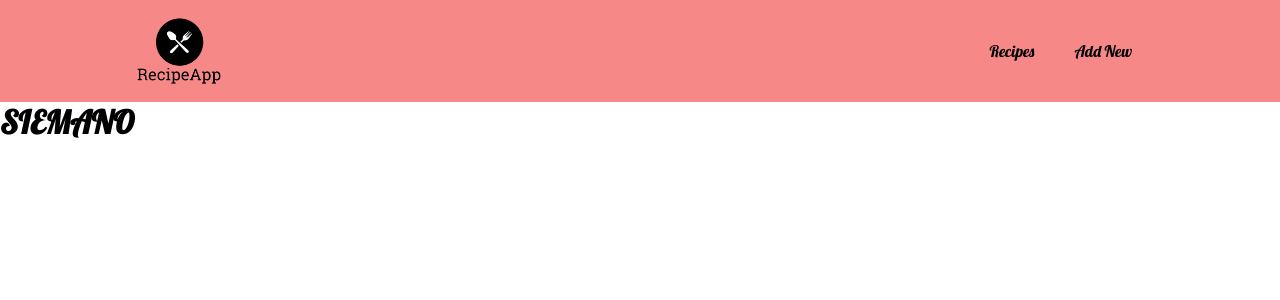
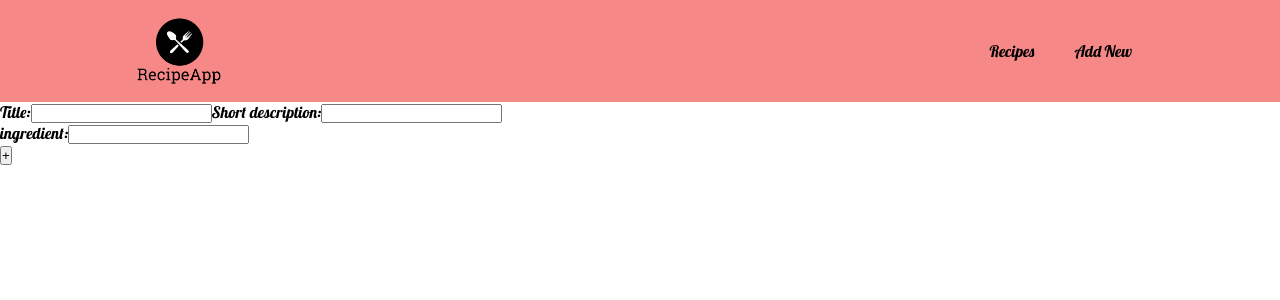
Before and after one commit to S-Furman/recipeApp, a React (Create React App) app: page /AddRecipe in a window 1280 px wide. Shown: the top 300 px of the page. Built offline with nearby package versions, Linux system fonts and the light colour scheme.

Commit message:
Redux config, newRecipeReducer added

```diff
--- a/package.json
+++ b/package.json
@@ -9,9 +9,11 @@
     "classnames": "^2.2.6",
     "react": "^17.0.2",
     "react-dom": "^17.0.2",
+    "react-redux": "^7.2.3",
     "react-router": "^5.2.0",
     "react-router-dom": "^5.2.0",
     "react-scripts": "4.0.3",
+    "redux": "^4.0.5",
     "web-vitals": "^1.1.1"
   },
   "scripts": {
--- /dev/null
+++ b/src/components/NewRecipe/Ingredient/Ingredient.js
@@ -0,0 +1,38 @@
+import React from "react";
+import { connect } from "react-redux";
+
+const Ingredient = (props) => {
+  return (
+    <div>
+      <label>ingredient:</label>
+      <input
+        type="text"
+        name="igredient"
+        onChange={(event) =>
+          props.updateIngredient(event.target.value, props.id)
+        }
+      />
+      {/* <label>Ammount:</label>
+      <input type="number" name="ammount" /> */}
+    </div>
+  );
+};
+
+const mapStateToProps = (state) => {
+  return {
+    ingredients: state.ingredients,
+  };
+};
+
+const mapDispatchToProps = (dispatch) => {
+  return {
+    updateIngredient: (value, index) =>
+      dispatch({
+        type: "updateIngredient",
+        value: value,
+        index: index,
+      }),
+  };
+};
+
+export default connect(mapStateToProps, mapDispatchToProps)(Ingredient);
--- a/src/components/NewRecipe/NewRecipe.js
+++ b/src/components/NewRecipe/NewRecipe.js
@@ -1,7 +1,39 @@
-import React from "react";
+import React, { useState } from "react";
+import Ingredient from "./Ingredient/Ingredient";
+const NewRecipe = (props) => {
+  const [recipe, setRecipe] = useState({
+    title: "",
+    shortDescription: "",
+    difficulty: 0,
+    ingredients: [],
+    numOfIngredients: 1,
+  });
 
-const NewRecipe = (props) => {
-  return <h1>SIEMANO</h1>;
+  const addIngredient = () => {
+    setRecipe({
+      ...recipe,
+      numOfIngredients: recipe.numOfIngredients + 1,
+    });
+  };
+
+  const ingredients = [];
+
+  for (let i = 0; i < recipe.numOfIngredients; i += 1) {
+    ingredients.push(<Ingredient key={i} id={i} />);
+  }
+
+  return (
+    <div>
+      <form>
+        <label>Title:</label>
+        <input type="text" name="title" />
+        <label>Short description:</label>
+        <input type="text" name="description" />
+        {ingredients}
+      </form>
+      <button onClick={addIngredient}>+</button>
+    </div>
+  );
 };
 
 export default NewRecipe;
--- a/src/components/Recipes/Recipe/Recipe.js
+++ b/src/components/Recipes/Recipe/Recipe.js
@@ -7,7 +7,7 @@ const Recipe = (props) => {
   return (
     <div className={styles.Recipe}>
       <p className={styles.DishName}>{props.name}</p>
-      <img className={styles.Img} src={Food} />
+      <img className={styles.Img} src={Food} alt="dish" />
 
       <p className={styles.Description}>{props.description}</p>
       <StarRating numberOfStars={props.difficulty} />
--- a/src/components/Recipes/Recipes.js
+++ b/src/components/Recipes/Recipes.js
@@ -32,9 +32,10 @@ const Recipes = () => {
   console.log(Recipes);
   return (
     <div className={styles.Recipes}>
-      {Recipes.map((recipe) => {
+      {Recipes.map((recipe, index) => {
         return (
           <Recipe
+            key={index}
             name={recipe.dishName}
             difficulty={recipe.difficulty}
             description={recipe.description}
--- a/src/index.js
+++ b/src/index.js
@@ -4,12 +4,19 @@ import "./index.css";
 import App from "./App";
 import reportWebVitals from "./reportWebVitals";
 import { BrowserRouter } from "react-router-dom";
+import { Provider } from "react-redux";
+import newRecipeReducer from "./store/reducers/newRecipeReducer";
+import { createStore } from "redux";
+
+const store = createStore(newRecipeReducer);
 
 ReactDOM.render(
   <React.StrictMode>
-    <BrowserRouter>
-      <App />
-    </BrowserRouter>
+    <Provider store={store}>
+      <BrowserRouter>
+        <App />
+      </BrowserRouter>
+    </Provider>
   </React.StrictMode>,
   document.getElementById("root")
 );
--- /dev/null
+++ b/src/store/reducers/newRecipeReducer.js
@@ -0,0 +1,18 @@
+const initialState = {
+  ingredients: ["siema"],
+};
+
+const newRecipeReducer = (state = initialState, action) => {
+  if (action.type === "updateIngredient") {
+    const ingredientsCopy = [...state.ingredients];
+    ingredientsCopy[action.index] = action.value;
+
+    return {
+      ...state,
+      ingredients: ingredientsCopy,
+    };
+  }
+  return state;
+};
+
+export default newRecipeReducer;
```
Also changed, not shown: 1 other file (tests, documents, lock files or other folders).
